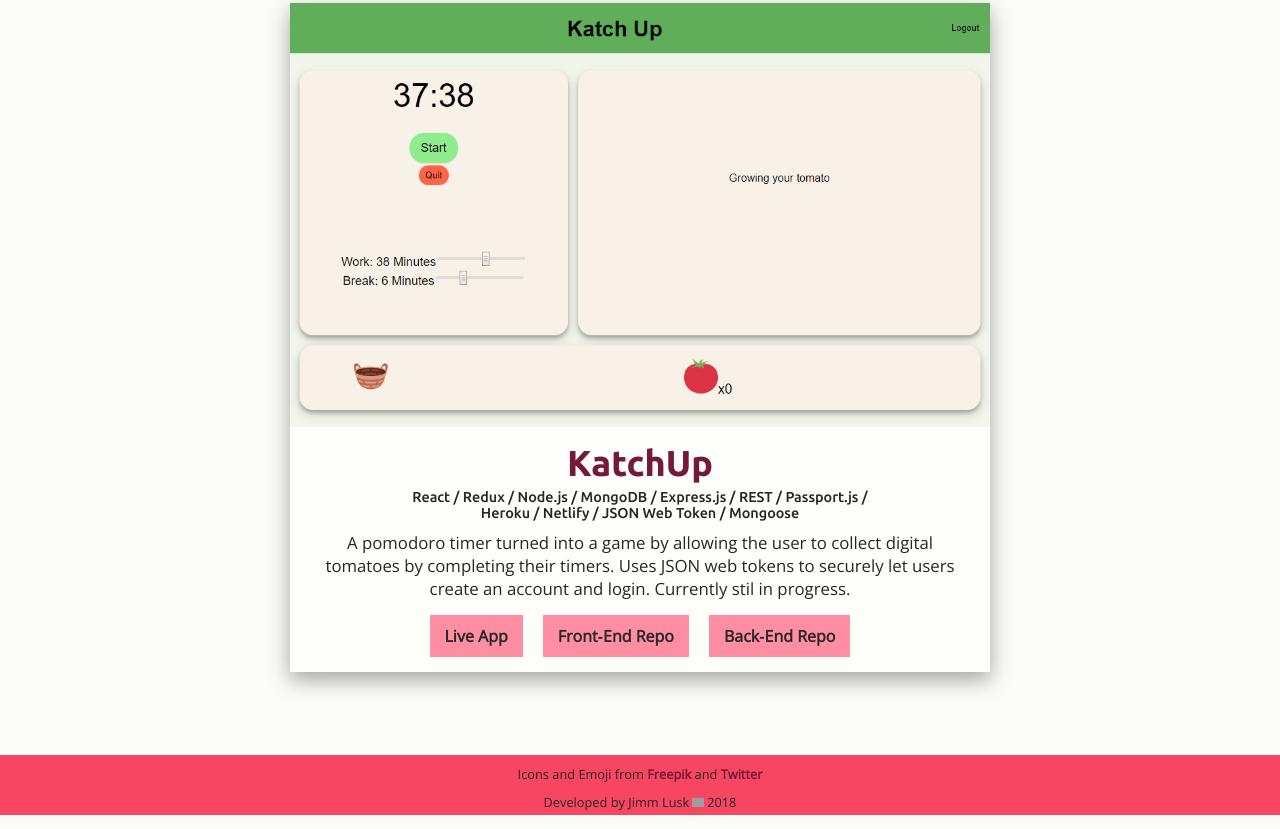
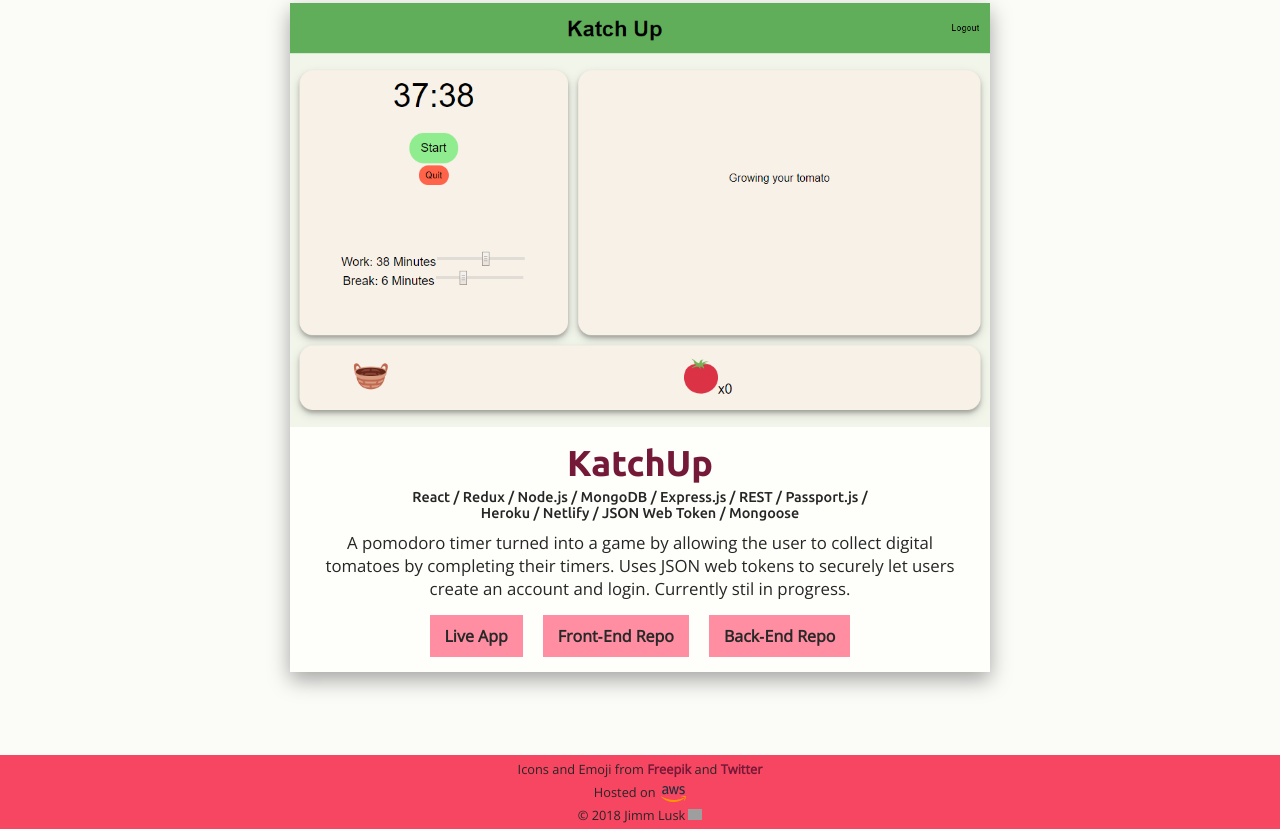
Before and after one commit to JimmLusk/portfolio-v1, a React app: page /portfolio in a window 1280 px wide. Shown: the part 1614-2443 px from the top of the page. Built offline with nearby package versions, Linux system fonts and the light colour scheme; grey boxes are pictures that could not be loaded.

Commit message:
updated footer, deployed to AWS, got SSL Certificate

```diff
--- a/src/components/Footer.js
+++ b/src/components/Footer.js
@@ -1,22 +1,28 @@
 
 import React from 'react';
 import './styles/Footer.css'
+import aws from '../img/aws.svg'
 
 export default class Footer extends React.Component {
 
   render(){
     return (
       <footer className='site-footer'>
+        <div className='footer-contents-container'>
           {/* <div className='social-links'>
 
           </div> */}
           <div className='attribution'>
             Icons and Emoji from <a href="https://www.flaticon.com/authors/freepik">Freepik</a> and <a href="https://twemoji.twitter.com/">Twitter</a>
           </div>
-        <div className='by-me'>Developed by Jimm Lusk
+          <div className='hosted-on'>
+            <span>Hosted on</span><a href='https://aws.amazon.com' target='_blank'><img className='aws-logo' src={aws} alt='amazon web services'/></a>
+          </div>
+          <div className='by-me'>© 2018 Jimm Lusk
             <img className='developer-emoji'
             src='https://twemoji.maxcdn.com/2/svg/1f468-1f3fd-200d-1f4bb.svg'
-          alt='Man Technologist emoji'/> 2018
+            alt='Man Technologist emoji'/>
+          </div>
         </div>
       </footer>
     )
--- a/src/components/styles/Aboutpage.css
+++ b/src/components/styles/Aboutpage.css
@@ -28,9 +28,6 @@
 .details img{
   width: 22px;
 }
-
-
-
 
 
 .skills{
--- a/src/components/styles/Footer.css
+++ b/src/components/styles/Footer.css
@@ -1,25 +1,33 @@
 
 footer{
   width: 100%;
-  height: 60px;
+  min-height: 60px;
   position: relative;
   bottom: 0;
   margin-top: -60px;
   clear: both;
-  display: block;
+  /* display: block; */
   background-color: #F64662;
 }
 
-.by-me, .attribution{
-  margin: 10px auto 0 auto;
+
+.by-me, .attribution, .hosted-on{
+  margin: 5px auto 5px auto;
   text-align: center;
   font-size: 0.8em;
   font-family: 'Open Sans', 'Arial', sans-serif;
 }
 
 .developer-emoji{
-  width: 0.9em;
+  width: 1.1em;
   padding-left: 3px;
+}
+
+.aws-logo{
+  display: inline-block;
+  width: 2em;
+  padding-left: 5px;
+  margin-bottom: -5px;
 }
 
 footer a{
```
Also changed, not shown: src/img/aws.svg (added). Lines whose indentation alone changed are shown as unchanged.
